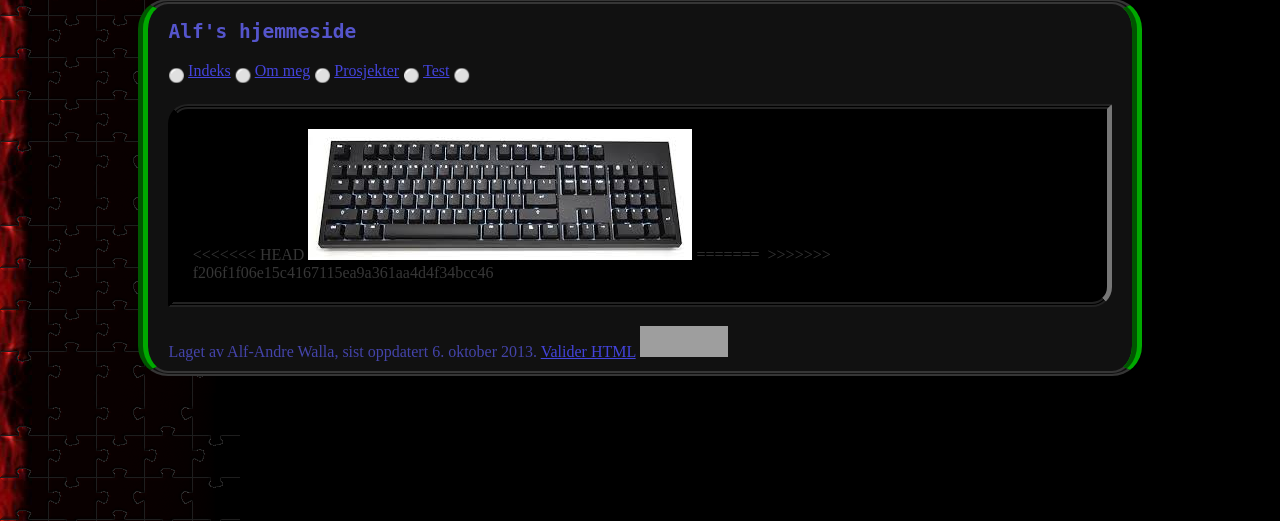
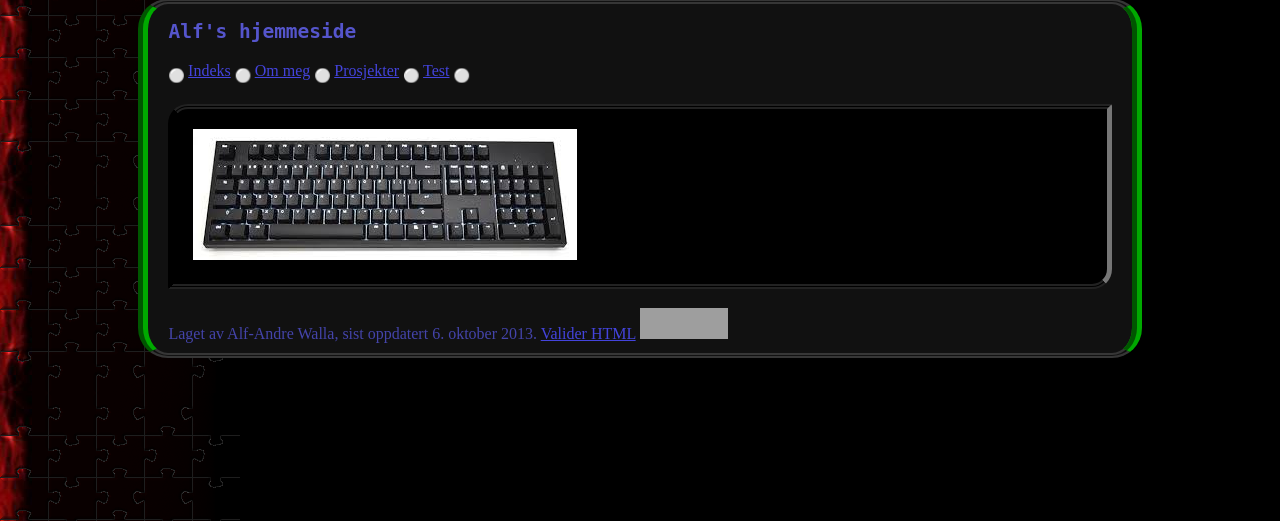
Before and after one commit to fwsGonzo/WebProsjekt, a PHP site: page / in a window 1280 px wide. Shown: the part 27-548 px from the top of the page. Run offline with PHP 8.4, Linux system fonts and the light colour scheme; grey boxes are pictures that could not be loaded.

Commit message:
Fixed keyboard.php

```diff
--- a/keyboard.php
+++ b/keyboard.php
@@ -1,8 +1,4 @@
-<<<<<<< HEAD
 <img id="keyboard" src="keyboard.jpg" alt="~ Keyboard ~" />
 
 <script src="keyboard.js" type="text/javascript">
 </script>
-=======
-﻿
->>>>>>> f206f1f06e15c4167115ea9a361aa4d4f34bcc46
```
